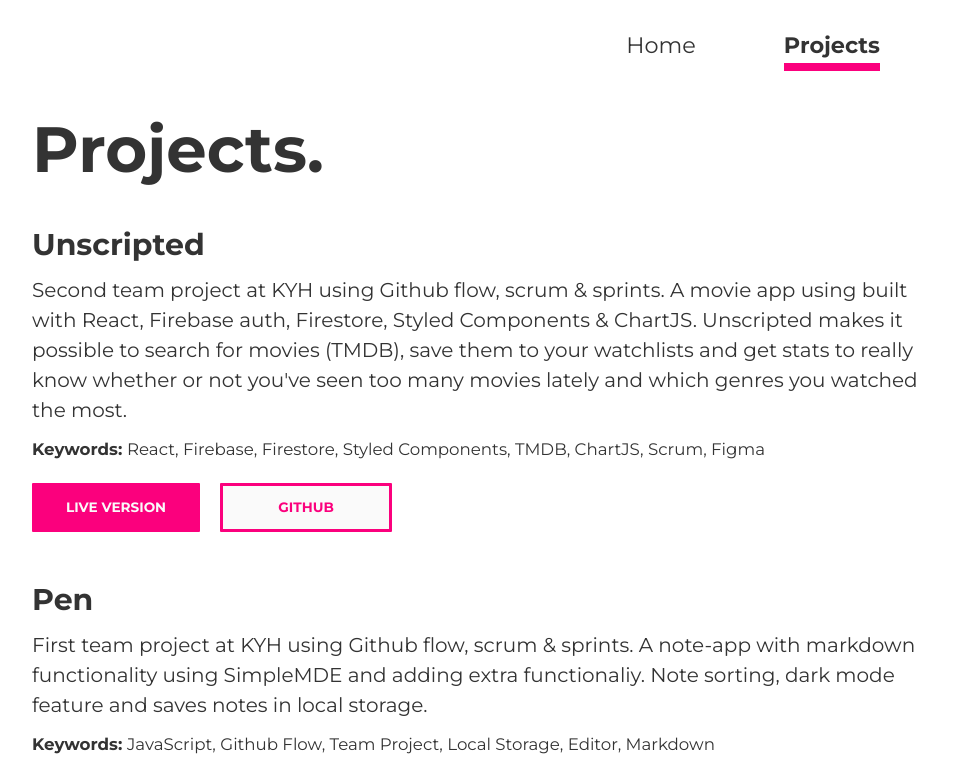
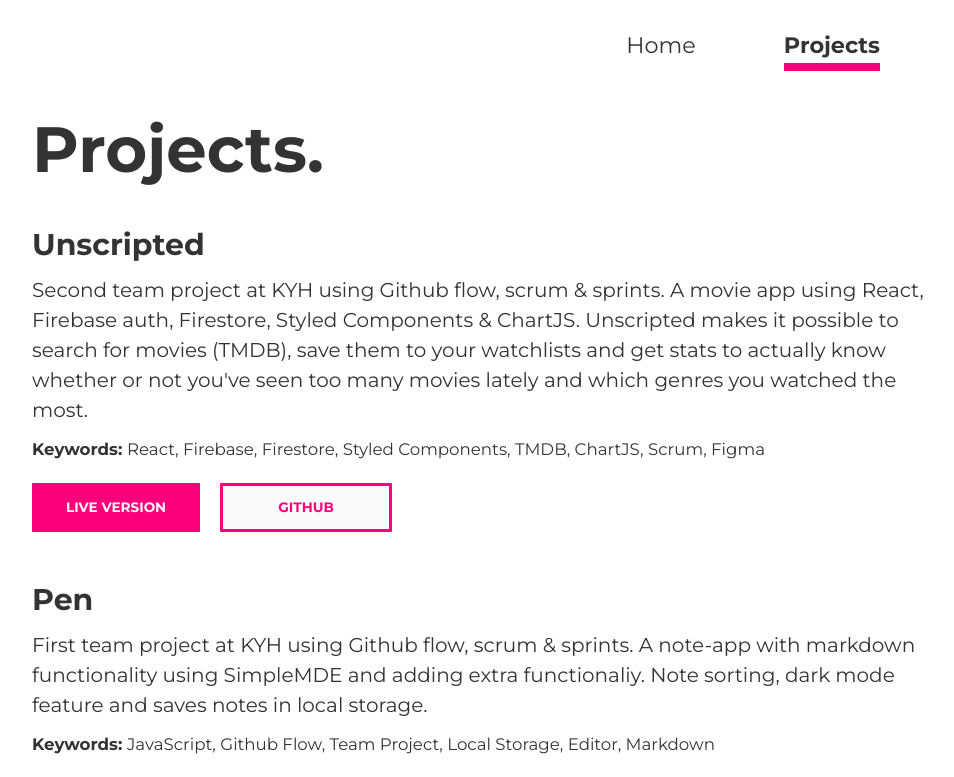
Before and after one commit to mrautenberg/portfolio, a React (Create React App) app: page /projects in a window 1280 px wide. Shown: the top 777 px of the page, without its empty margins (160-1114 px from the left). Built offline with nearby package versions, Linux system fonts and the light colour scheme; no server answers.

Commit message:
:pencil2: minor typo fixes

```diff
--- a/src/Projects.js
+++ b/src/Projects.js
@@ -7,11 +7,11 @@ const Projects = () => {
         <h2 className="project-title">Unscripted</h2>
         <p className="project-description">
           Second team project at KYH using Github flow, scrum & sprints. A movie
-          app using built with React, Firebase auth, Firestore, Styled
-          Components & ChartJS. Unscripted makes it possible to search for
-          movies (TMDB), save them to your watchlists and get stats to really
-          know whether or not you've seen too many movies lately and which
-          genres you watched the most.
+          app using React, Firebase auth, Firestore, Styled Components &
+          ChartJS. Unscripted makes it possible to search for movies (TMDB),
+          save them to your watchlists and get stats to actually know whether or
+          not you've seen too many movies lately and which genres you watched
+          the most.
         </p>
         <small>
           <span className="bold">Keywords: </span> React, Firebase, Firestore,
```
